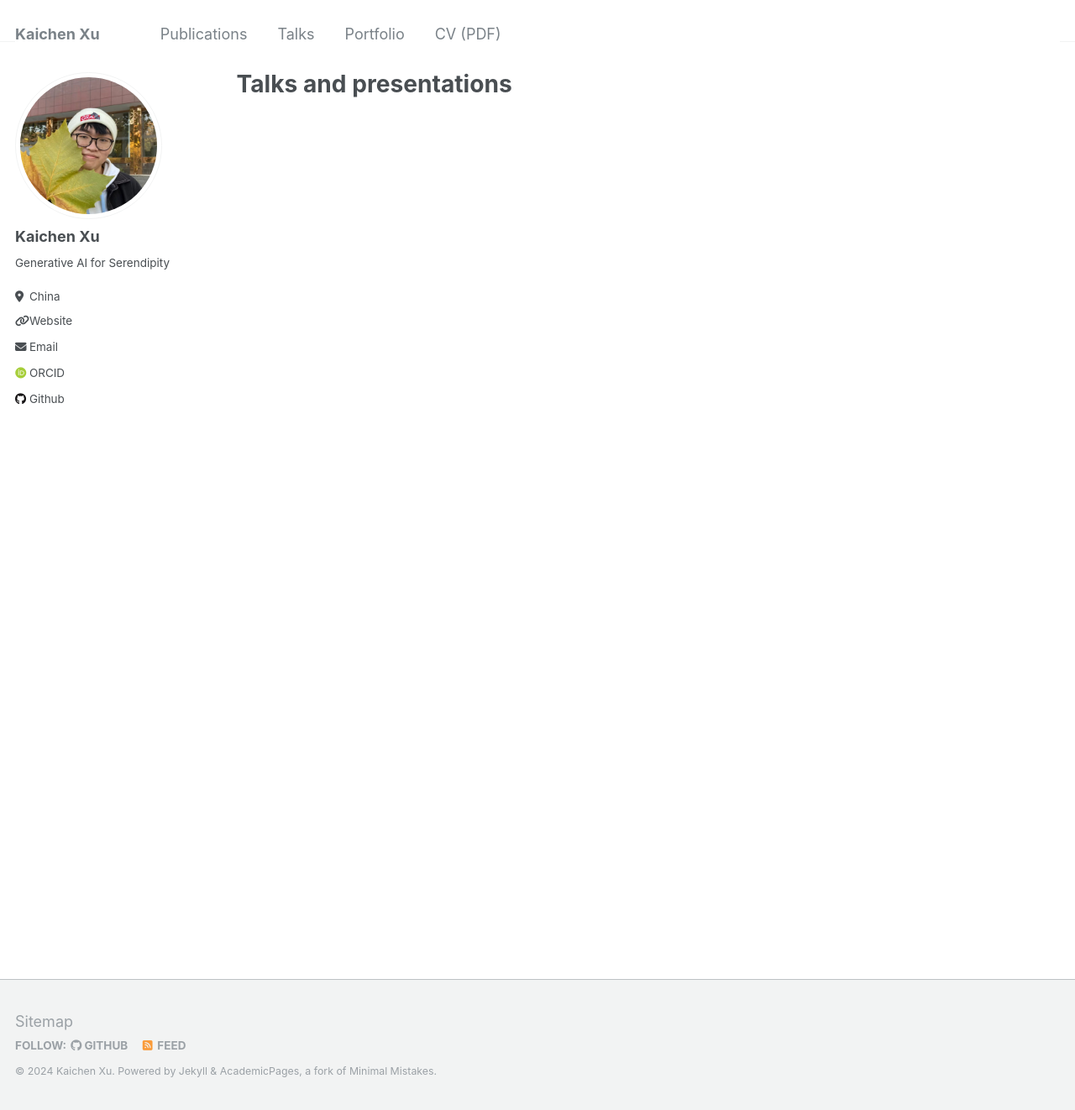
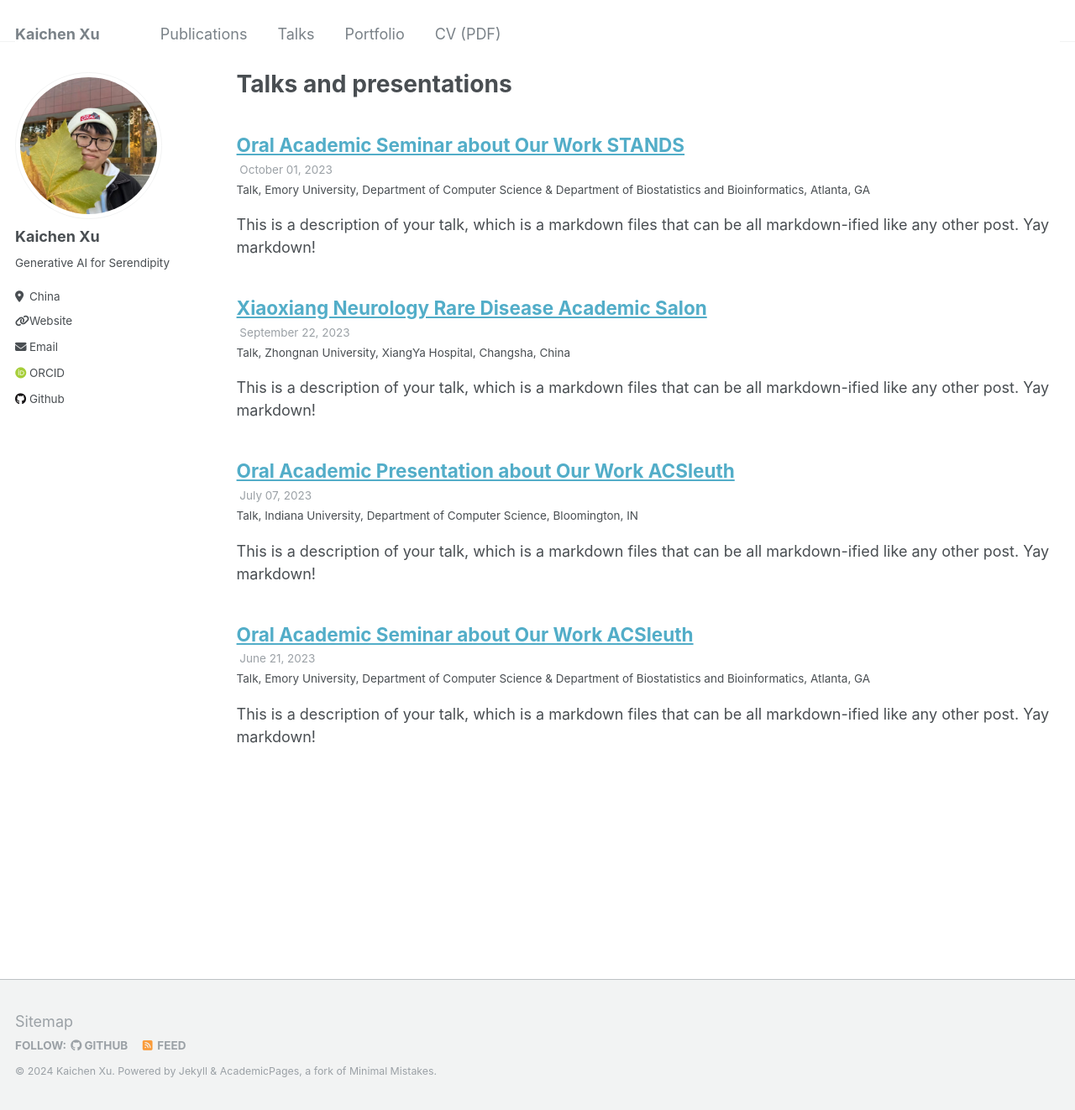
Before and after one commit to Catchxu/Catchxu.github.io, a Jekyll site: the page built from _pages/talks.html, in a window 1280 px wide and 1322 px high. Shown: the whole window at 84% size. Built offline with Jekyll 4.4.1, drawn with Linux system fonts in a browser that asks for light colours; some web fonts are replaced; a file with an impossible date is left out.

Commit message:
Update talks

```diff
--- a/_talks/2023-10-talk-4.md
+++ b/_talks/2023-06-21-Emory-1.md
@@ -1,10 +1,10 @@
 ---
-title: "Oral Academic Seminar about Our Work STANDS"
+title: "Oral Academic Seminar about Our Work ACSleuth"
 collection: talks
 type: "Talk"
-permalink: /talks/2023-10-talk-4
+permalink: /talks/2023-06-21-Emory-1
 venue: "Emory University, Department of Computer Science & Department of Biostatistics and Bioinformatics"
-date: 2023-10
+date: 2023-06-21
 location: "Atlanta, GA"
 ---
 
--- a/_talks/2023-07-talk-2.md
+++ b/_talks/2023-07-07-Indiana.md
@@ -2,9 +2,9 @@
 title: "Oral Academic Presentation about Our Work ACSleuth"
 collection: talks
 type: "Talk"
-permalink: /talks/2023-07-talk-2
+permalink: /talks/2023-07-07-Indiana
 venue: "Indiana University, Department of Computer Science"
-date: 2023-07
+date: 2023-07-07
 location: "Bloomington, IN"
 ---
 
--- a/_talks/2023-09-talk-3.md
+++ b/_talks/2023-09-22-XiangYa.md
@@ -2,9 +2,9 @@
 title: "Xiaoxiang Neurology Rare Disease Academic Salon"
 collection: talks
 type: "Talk"
-permalink: /talks/2023-09-talk-3
+permalink: /talks/2023-09-22-XiangYa
 venue: "Zhongnan University, XiangYa Hospital"
-date: 2023-09
+date: 2023-09-22
 location: "Changsha, China"
 ---
 
--- a/_talks/2023-06-talk-1.md
+++ b/_talks/2023-10-01-Emory-2.md
@@ -1,10 +1,10 @@
 ---
-title: "Oral Academic Seminar about Our Work ACSleuth"
+title: "Oral Academic Seminar about Our Work STANDS"
 collection: talks
 type: "Talk"
-permalink: /talks/2023-06-talk-1
+permalink: /talks/2023-10-01-Emory-2
 venue: "Emory University, Department of Computer Science & Department of Biostatistics and Bioinformatics"
-date: 2023-06
+date: 2023-10-01
 location: "Atlanta, GA"
 ---
 
```
